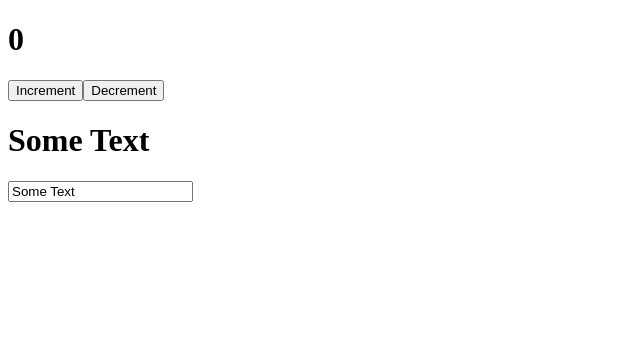
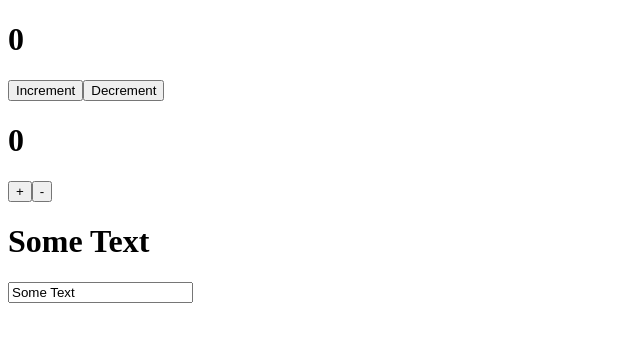
Before and after one commit to GTeasera/React-app, a React (Create React App) app: page / in a window 1280 px wide. Shown: the top 342 px of the page, without its empty margins (0-640 px from the left). Built offline with nearby package versions, Linux system fonts and the light colour scheme.

Commit message:
12/04/2022 v 0.0.1

```diff
--- a/src/App.js
+++ b/src/App.js
@@ -1,5 +1,6 @@
 import  React, {useState} from 'react';
 import Counter from "./components/Counter";
+import ClassCounter from "./components/ClassCounter";
 
 function App() {
     const [likes, setLikes] = useState(5)
@@ -8,7 +9,7 @@ function App() {
   return (
     <div className="App">
         <Counter/>
-
+        <ClassCounter/>
         <h1>{value}</h1>
         <input
             type={"text"}
--- a/src/components/ClassCounter.jsx
+++ b/src/components/ClassCounter.jsx
@@ -8,6 +8,8 @@ class classCounter extends React.Component{
             count: 0
         }
     }
+    increment = this.increment.bind(this);
+    decrement = this.decrement.bind(this);
 
     increment(){
         this.setState({count: this.state.count + 1})
@@ -21,7 +23,7 @@ class classCounter extends React.Component{
     render(){
         return (
             <div>
-                <h1>{this.count}</h1>
+                <h1>{this.state.count}</h1>
                 <button onClick={this.increment}>+</button>
                 <button onClick={this.decrement}>-</button>
             </div>
```
